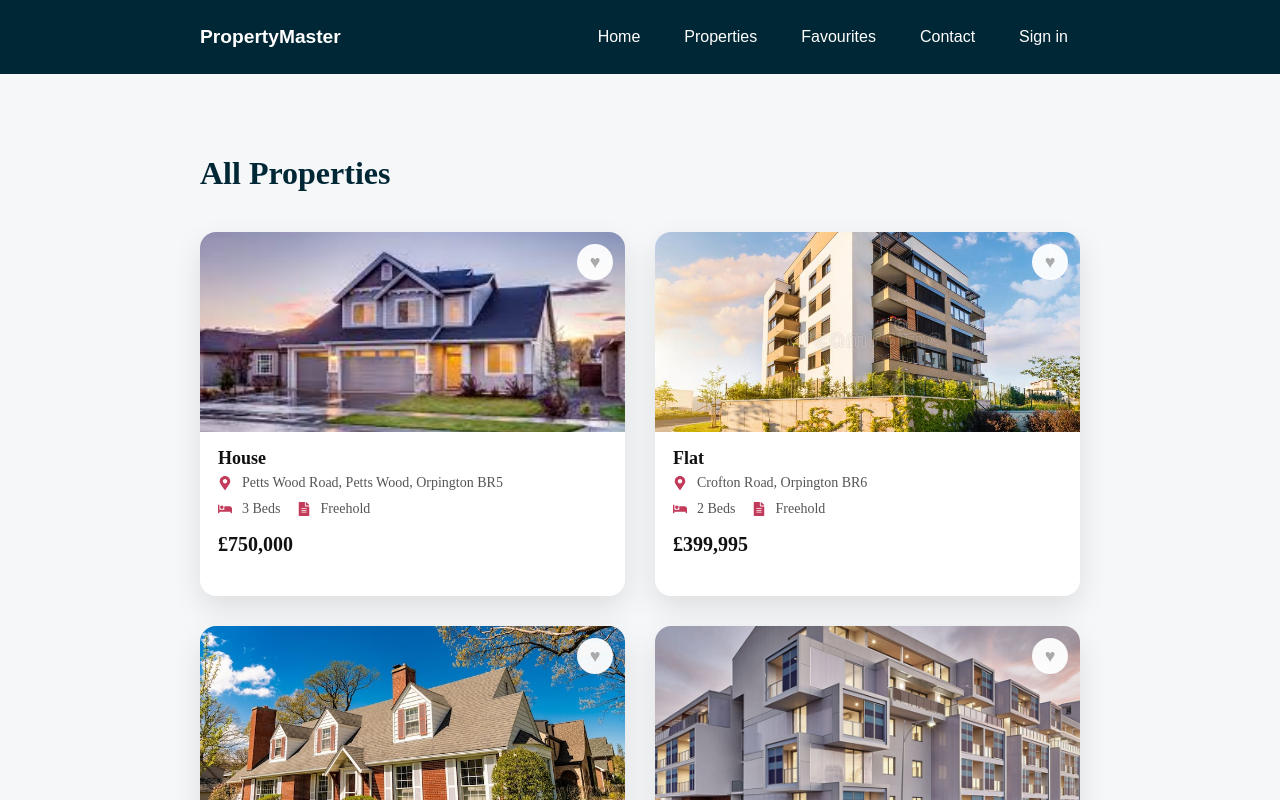
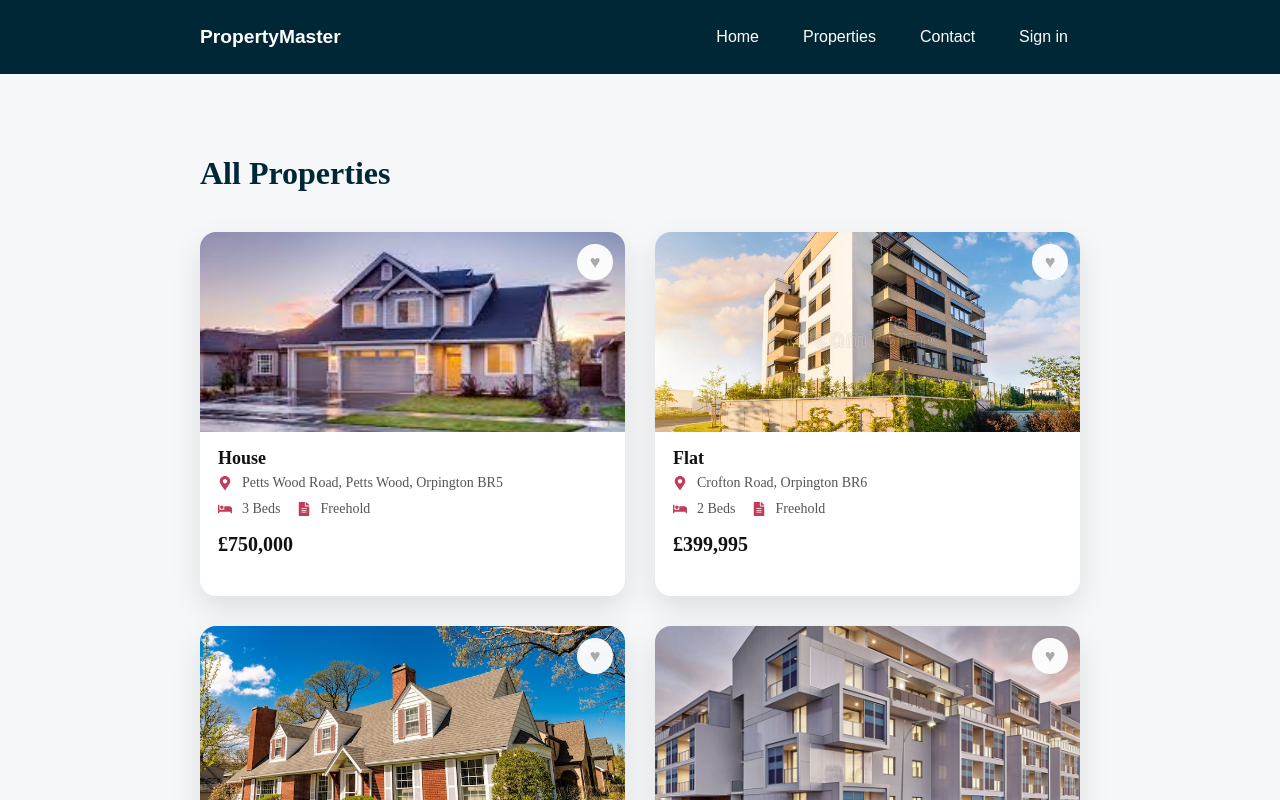
Before and after one commit to Chethi2003/Estate_Agent_Client-side_Web_Application, a React (Vite) app in the folder property-master/: page /search in a window 1280 px wide. Shown: the top 800 px of the page. Built offline with nearby package versions, Linux system fonts and the light colour scheme.

Commit message:
removed favourites

```diff
--- a/property-master/src/components/Navigation.jsx
+++ b/property-master/src/components/Navigation.jsx
@@ -20,10 +20,6 @@
         </li>
 
         <li className="nav-item">
-          <Link to="/favourites">Favourites</Link>
-        </li>
-
-        <li className="nav-item">
           <Link to="/contact">Contact</Link>
         </li>
 
```
